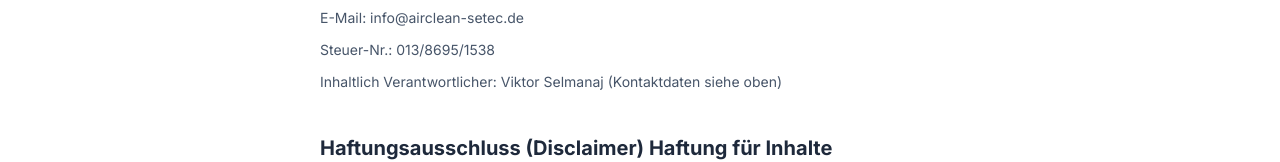
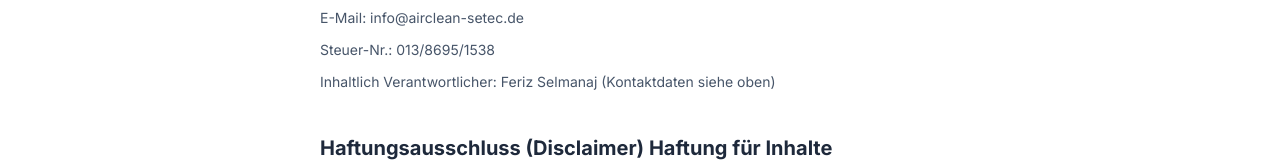
Before and after one commit to DevBerkcan/Air.Clean.Setec, a Next.js app: page /impressum in a window 1280 px wide. Shown: the part 500-662 px from the top of the page. Built offline with nearby package versions, Linux system fonts and the light colour scheme.

Commit message:
Change impressum name

```diff
--- a/src/pages/impressum.tsx
+++ b/src/pages/impressum.tsx
@@ -30,7 +30,7 @@
               <p className="my-2">Mobil: +49 1512 2851195</p>
               <p className="my-2">E-Mail: info@airclean-setec.de</p>
               <p className="my-2">Steuer-Nr.: 013/8695/1538</p>
-              <p className="my-2">Inhaltlich Verantwortlicher: Viktor Selmanaj (Kontaktdaten siehe oben)</p>
+              <p className="my-2">Inhaltlich Verantwortlicher: Feriz Selmanaj (Kontaktdaten siehe oben)</p>
 
               <h2 className="text-xl font-bold text-slate-800 mt-10 mb-4">Haftungsausschluss (Disclaimer) Haftung für Inhalte</h2>
 
```
